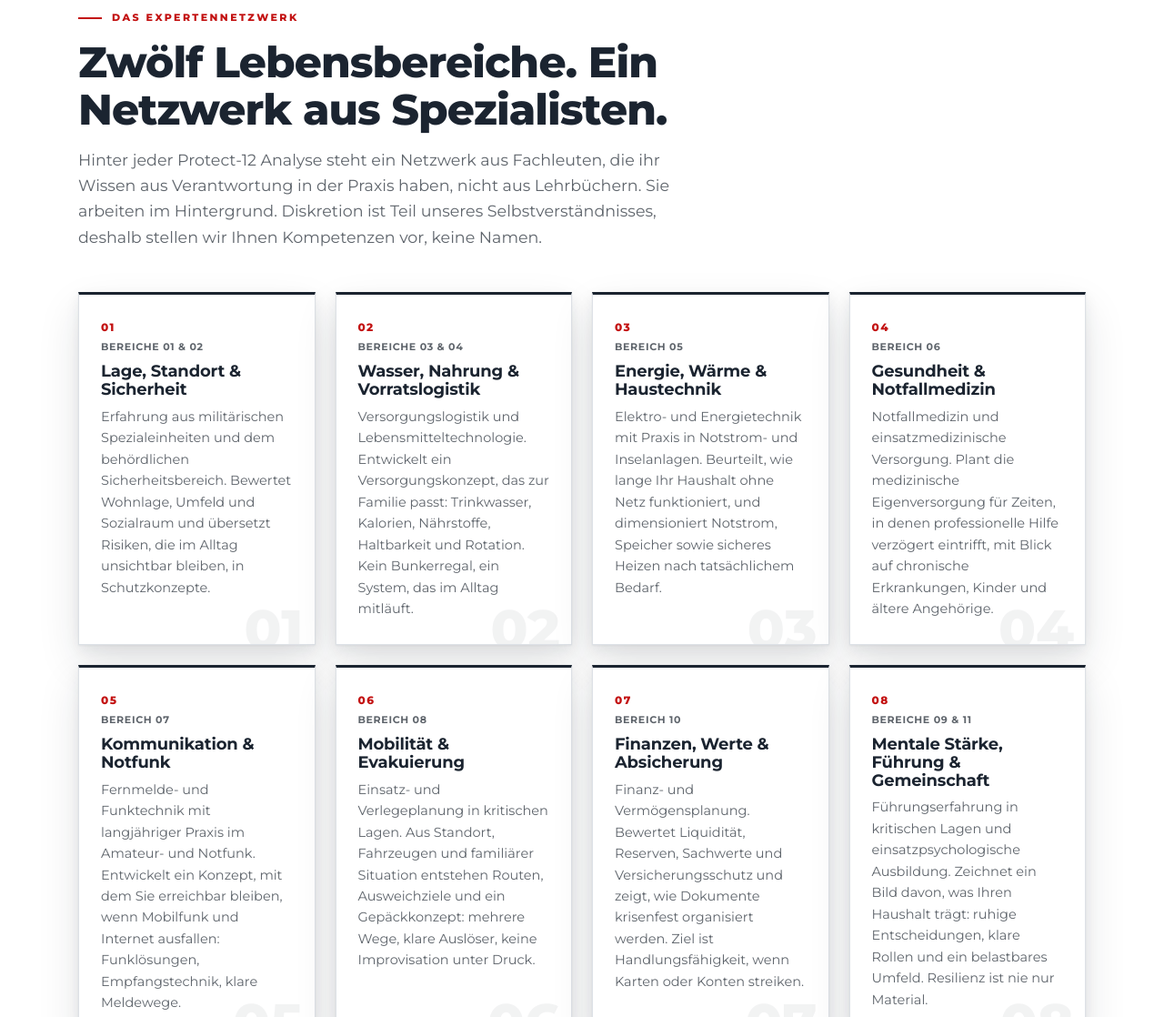
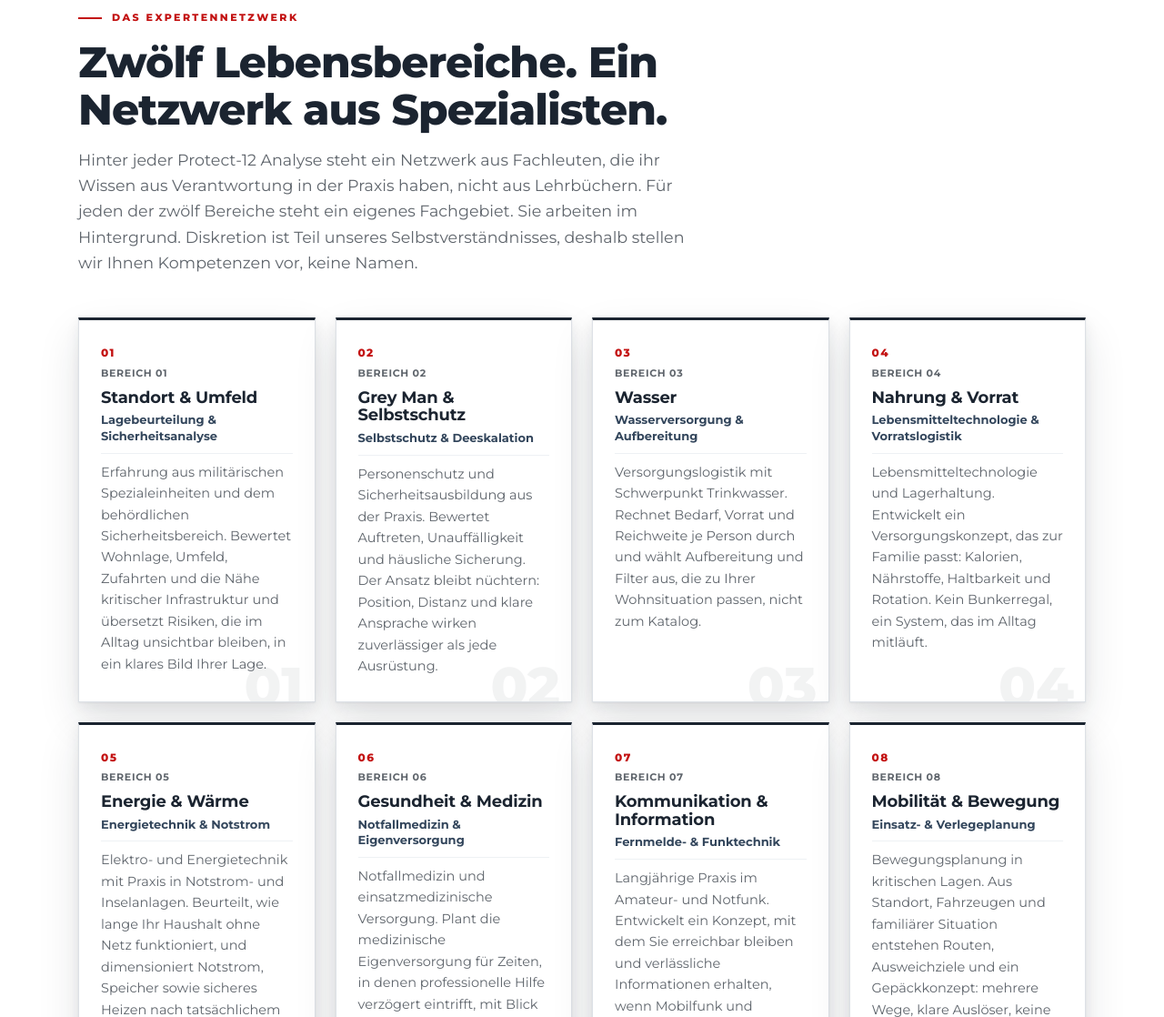
Before and after one commit to Baeumer-Solutions/Baeumer-Solutions.github.io, a website: page src/pages/ablauf-experten.html in a window 1280 px wide. Shown: the part 3101-4219 px from the top of the page at 91% size. Drawn offline with Linux system fonts and the light colour scheme; files that its build step writes are made by us from their sources; files whose address does not match are found by name.

Commit message:
Expertennetzwerk: je Modul eine Karte (12 statt 8), Fachgebiet-Zeile ergaenzt

```diff
--- a/src/pages/ablauf-experten.html
+++ b/src/pages/ablauf-experten.html
@@ -10,7 +10,7 @@
 <meta property="og:type" content="website">
 <meta property="og:title" content="Krisenvorsorge-Beratung: Ablauf &amp; Experten | Protect-12">
 <meta property="og:description" content="Vom Fragebogen zum fertigen Plan. Wie Ihre Analyse abl&auml;uft und welches Expertennetzwerk dahintersteht.">
-<meta property="og:image" content="https://protect-12.de/assets/og.png">
+<meta property="og:image" content="https://protect12.de/assets/og.png">
 <meta property="og:url" content="https://protect-12.de/ablauf-experten">
 <meta name="twitter:card" content="summary_large_image">
 <link rel="preconnect" href="https://fonts.googleapis.com">
@@ -21,7 +21,9 @@
   .exp{background:#fff;border:1px solid var(--line);box-shadow:var(--shadow);padding:26px 24px;position:relative;overflow:hidden;border-top:3px solid var(--navy)}
   .exp .no{font-size:12px;font-weight:800;color:var(--red);letter-spacing:.12em}
   .exp .br{font-size:11px;font-weight:700;color:var(--muted);letter-spacing:.06em;text-transform:uppercase;margin-top:4px}
-  .exp h3{margin:8px 0 8px;font-size:18px}
+  .exp h3{margin:8px 0 6px;font-size:18px}
+  .exp .fach{font-size:13px;font-weight:700;color:var(--navy-3);margin-bottom:9px;
+    padding-bottom:9px;border-bottom:1px solid var(--grey);line-height:1.35}
   .exp p{font-size:14.5px;color:var(--muted)}
   .exp .gh{position:absolute;right:12px;bottom:-14px;font-size:60px;font-weight:800;color:var(--navy);opacity:.05;line-height:1}
   .hh{background:#fff;border:1px solid var(--line);box-shadow:var(--shadow);overflow:hidden;position:relative}
@@ -87,7 +89,7 @@
   <div class="wrap">
     <div class="section-head reveal"><span class="kicker">Das Expertennetzwerk</span>
       <h2>Zw&ouml;lf Lebensbereiche. Ein Netzwerk aus Spezialisten.</h2>
-      <p class="lead">Hinter jeder Protect-12 Analyse steht ein Netzwerk aus Fachleuten, die ihr Wissen aus Verantwortung in der Praxis haben, nicht aus Lehrb&uuml;chern. Sie arbeiten im Hintergrund. Diskretion ist Teil unseres Selbstverst&auml;ndnisses, deshalb stellen wir Ihnen Kompetenzen vor, keine Namen.</p></div>
+      <p class="lead">Hinter jeder Protect-12 Analyse steht ein Netzwerk aus Fachleuten, die ihr Wissen aus Verantwortung in der Praxis haben, nicht aus Lehrb&uuml;chern. F&uuml;r jeden der zw&ouml;lf Bereiche steht ein eigenes Fachgebiet. Sie arbeiten im Hintergrund. Diskretion ist Teil unseres Selbstverst&auml;ndnisses, deshalb stellen wir Ihnen Kompetenzen vor, keine Namen.</p></div>
     <div class="grid g4 reveal" id="expgrid"></div>
     <div class="claim reveal" style="margin-top:26px">
       <div class="lbl">Die Analyse-Leitung</div>
@@ -162,14 +164,18 @@ var QUAL=[
  {n:"04",t:"Freigabe",p:"Die finale Qualit&auml;tsabnahme erfolgt durch die Projektleitung pers&ouml;nlich. Erst mit deren Freigabe wird Ihr Paket &uuml;bergeben."}
 ];
 var EXP=[
- {n:"01",b:"Bereiche 01 &amp; 02",t:"Lage, Standort &amp; Sicherheit",p:"Erfahrung aus militärischen Spezialeinheiten und dem beh&ouml;rdlichen Sicherheitsbereich. Bewertet Wohnlage, Umfeld und Sozialraum und &uuml;bersetzt Risiken, die im Alltag unsichtbar bleiben, in Schutzkonzepte."},
- {n:"02",b:"Bereiche 03 &amp; 04",t:"Wasser, Nahrung &amp; Vorratslogistik",p:"Versorgungslogistik und Lebensmitteltechnologie. Entwickelt ein Versorgungskonzept, das zur Familie passt: Trinkwasser, Kalorien, N&auml;hrstoffe, Haltbarkeit und Rotation. Kein Bunkerregal, ein System, das im Alltag mitl&auml;uft."},
- {n:"03",b:"Bereich 05",t:"Energie, W&auml;rme &amp; Haustechnik",p:"Elektro- und Energietechnik mit Praxis in Notstrom- und Inselanlagen. Beurteilt, wie lange Ihr Haushalt ohne Netz funktioniert, und dimensioniert Notstrom, Speicher sowie sicheres Heizen nach tats&auml;chlichem Bedarf."},
- {n:"04",b:"Bereich 06",t:"Gesundheit &amp; Notfallmedizin",p:"Notfallmedizin und einsatzmedizinische Versorgung. Plant die medizinische Eigenversorgung f&uuml;r Zeiten, in denen professionelle Hilfe verz&ouml;gert eintrifft, mit Blick auf chronische Erkrankungen, Kinder und &auml;ltere Angeh&ouml;rige."},
- {n:"05",b:"Bereich 07",t:"Kommunikation &amp; Notfunk",p:"Fernmelde- und Funktechnik mit langj&auml;hriger Praxis im Amateur- und Notfunk. Entwickelt ein Konzept, mit dem Sie erreichbar bleiben, wenn Mobilfunk und Internet ausfallen: Funkl&ouml;sungen, Empfangstechnik, klare Meldewege."},
- {n:"06",b:"Bereich 08",t:"Mobilit&auml;t &amp; Evakuierung",p:"Einsatz- und Verlegeplanung in kritischen Lagen. Aus Standort, Fahrzeugen und familiärer Situation entstehen Routen, Ausweichziele und ein Gep&auml;ckkonzept: mehrere Wege, klare Ausl&ouml;ser, keine Improvisation unter Druck."},
- {n:"07",b:"Bereich 10",t:"Finanzen, Werte &amp; Absicherung",p:"Finanz- und Verm&ouml;gensplanung. Bewertet Liquidit&auml;t, Reserven, Sachwerte und Versicherungsschutz und zeigt, wie Dokumente krisenfest organisiert werden. Ziel ist Handlungsf&auml;higkeit, wenn Karten oder Konten streiken."},
- {n:"08",b:"Bereiche 09 &amp; 11",t:"Mentale St&auml;rke, F&uuml;hrung &amp; Gemeinschaft",p:"F&uuml;hrungserfahrung in kritischen Lagen und einsatzpsychologische Ausbildung. Zeichnet ein Bild davon, was Ihren Haushalt tr&auml;gt: ruhige Entscheidungen, klare Rollen und ein belastbares Umfeld. Resilienz ist nie nur Material."}
+ {n:"01",b:"Bereich 01",t:"Standort &amp; Umfeld",f:"Lagebeurteilung &amp; Sicherheitsanalyse",p:"Erfahrung aus milit&auml;rischen Spezialeinheiten und dem beh&ouml;rdlichen Sicherheitsbereich. Bewertet Wohnlage, Umfeld, Zufahrten und die N&auml;he kritischer Infrastruktur und &uuml;bersetzt Risiken, die im Alltag unsichtbar bleiben, in ein klares Bild Ihrer Lage."},
+ {n:"02",b:"Bereich 02",t:"Grey Man &amp; Selbstschutz",f:"Selbstschutz &amp; Deeskalation",p:"Personenschutz und Sicherheitsausbildung aus der Praxis. Bewertet Auftreten, Unauff&auml;lligkeit und h&auml;usliche Sicherung. Der Ansatz bleibt n&uuml;chtern: Position, Distanz und klare Ansprache wirken zuverl&auml;ssiger als jede Ausr&uuml;stung."},
+ {n:"03",b:"Bereich 03",t:"Wasser",f:"Wasserversorgung &amp; Aufbereitung",p:"Versorgungslogistik mit Schwerpunkt Trinkwasser. Rechnet Bedarf, Vorrat und Reichweite je Person durch und w&auml;hlt Aufbereitung und Filter aus, die zu Ihrer Wohnsituation passen, nicht zum Katalog."},
+ {n:"04",b:"Bereich 04",t:"Nahrung &amp; Vorrat",f:"Lebensmitteltechnologie &amp; Vorratslogistik",p:"Lebensmitteltechnologie und Lagerhaltung. Entwickelt ein Versorgungskonzept, das zur Familie passt: Kalorien, N&auml;hrstoffe, Haltbarkeit und Rotation. Kein Bunkerregal, ein System, das im Alltag mitl&auml;uft."},
+ {n:"05",b:"Bereich 05",t:"Energie &amp; W&auml;rme",f:"Energietechnik &amp; Notstrom",p:"Elektro- und Energietechnik mit Praxis in Notstrom- und Inselanlagen. Beurteilt, wie lange Ihr Haushalt ohne Netz funktioniert, und dimensioniert Notstrom, Speicher sowie sicheres Heizen nach tats&auml;chlichem Bedarf."},
+ {n:"06",b:"Bereich 06",t:"Gesundheit &amp; Medizin",f:"Notfallmedizin &amp; Eigenversorgung",p:"Notfallmedizin und einsatzmedizinische Versorgung. Plant die medizinische Eigenversorgung f&uuml;r Zeiten, in denen professionelle Hilfe verz&ouml;gert eintrifft, mit Blick auf chronische Erkrankungen, Kinder und &auml;ltere Angeh&ouml;rige."},
+ {n:"07",b:"Bereich 07",t:"Kommunikation &amp; Information",f:"Fernmelde- &amp; Funktechnik",p:"Langj&auml;hrige Praxis im Amateur- und Notfunk. Entwickelt ein Konzept, mit dem Sie erreichbar bleiben und verl&auml;ssliche Informationen erhalten, wenn Mobilfunk und Internet ausfallen: Funkl&ouml;sungen, Empfangstechnik, klare Meldewege."},
+ {n:"08",b:"Bereich 08",t:"Mobilit&auml;t &amp; Bewegung",f:"Einsatz- &amp; Verlegeplanung",p:"Bewegungsplanung in kritischen Lagen. Aus Standort, Fahrzeugen und famili&auml;rer Situation entstehen Routen, Ausweichziele und ein Gep&auml;ckkonzept: mehrere Wege, klare Ausl&ouml;ser, keine Improvisation unter Druck."},
+ {n:"09",b:"Bereich 09",t:"Netzwerk &amp; Gemeinschaft",f:"Bev&ouml;lkerungsschutz &amp; Nachbarschaft",p:"Erfahrung aus Hilfsorganisationen und dem Bev&ouml;lkerungsschutz. Bewertet Nachbarschaft, Vertrauenskreis und Absprachen als das, was sie im Ernstfall sind: die erste Reihe, lange bevor Hilfe von au&szlig;en eintrifft."},
+ {n:"10",b:"Bereich 10",t:"Finanzen &amp; Werte",f:"Finanz- &amp; Verm&ouml;gensplanung",p:"Finanz- und Verm&ouml;gensplanung. Bewertet Liquidit&auml;t, Reserven, Sachwerte und Versicherungsschutz und zeigt, wie Dokumente krisenfest organisiert werden. Ziel ist Handlungsf&auml;higkeit, wenn Karten oder Konten streiken."},
+ {n:"11",b:"Bereich 11",t:"Mentalit&auml;t &amp; Entscheidung",f:"Einsatzpsychologie &amp; F&uuml;hrung",p:"F&uuml;hrungserfahrung in kritischen Lagen und einsatzpsychologische Ausbildung. Zeichnet ein Bild davon, was Ihren Haushalt tr&auml;gt: ruhige Entscheidungen, klare Rollen, ge&uuml;bte Abl&auml;ufe. Resilienz ist nie nur Material."},
+ {n:"12",b:"Bereich 12",t:"Gesamtsystem &amp; Integration",f:"Systemanalyse &amp; Integration",p:"Der Blick auf das Ganze. Pr&uuml;ft, wie die zw&ouml;lf Bereiche ineinandergreifen, wo Abh&auml;ngigkeitsketten rei&szlig;en und in welcher Reihenfolge Ma&szlig;nahmen wirken. Die Schwachstelle sitzt selten im Bereich, meist an der Naht zwischen zweien."}
 ];
 var PRAXIS=[
  {t:"Der Hof im Voralpenland",ll:"Zwei Erwachsene, Tiere, eigene Wasserquelle, Holzofen, gewachsene Vorr&auml;te. Ein Haushalt, der sich zu Recht als gut aufgestellt empfand, und genau wissen wollte, wie gut.",bf:"Der schw&auml;chste Bereich war Kommunikation. Ohne Strom und Netz w&auml;re der Hof bestens versorgt und zugleich vollst&auml;ndig blind gewesen. Keine Ausstattungsl&uuml;cke, eine Systeml&uuml;cke.",he:"Die wirksamste Empfehlung kostete keine 100 Euro: ein einfaches Funk-Setup, feste Abl&auml;ufe, zwei kurze &Uuml;bungen. Ein Wochenende, und der Gesamtwert stieg st&auml;rker als durch jede Anschaffung.",fz:"Die teuerste L&uuml;cke war die billigste Reparatur. Wirkung h&auml;ngt nicht am Budget, sondern an der Reihenfolge."},
@@ -187,7 +193,7 @@ QUAL.forEach(function(q){ var d=document.createElement("div"); d.className="card
 
 var eg=document.getElementById("expgrid");
 EXP.forEach(function(x){ var d=document.createElement("div"); d.className="exp";
-  d.innerHTML='<div class="no">'+x.n+'</div><div class="br">'+x.b+'</div><h3>'+x.t+'</h3><p>'+x.p+'</p><span class="gh">'+x.n+'</span>'; eg.appendChild(d); });
+  d.innerHTML='<div class="no">'+x.n+'</div><div class="br">'+x.b+'</div><h3>'+x.t+'</h3><div class="fach">'+x.f+'</div><p>'+x.p+'</p><span class="gh">'+x.n+'</span>'; eg.appendChild(d); });
 
 var pg=document.getElementById("praxisgrid");
 PRAXIS.forEach(function(p){ var d=document.createElement("div"); d.className="hh";
```
